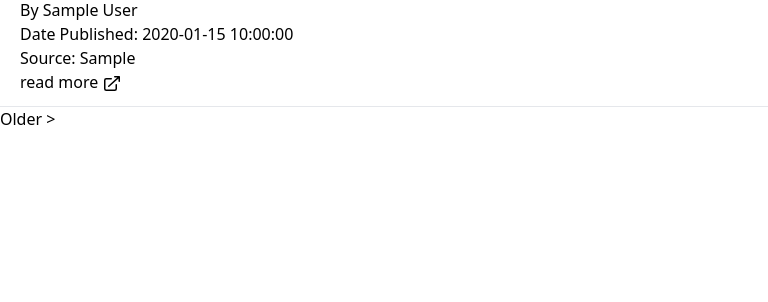
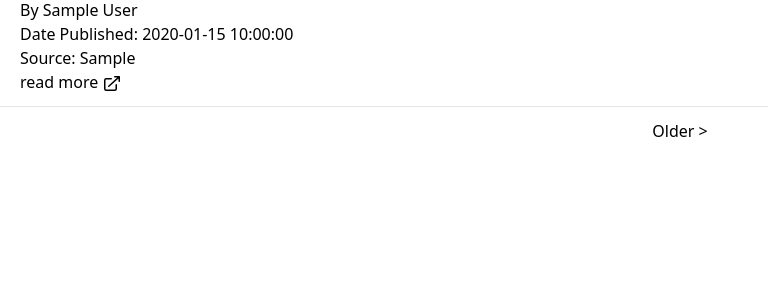
Before and after one commit to rryantran/tritone, a Flask app: template app/templates/news.html in a window 1280 px wide. Shown: the part 123-425 px from the top of the page, without its empty margins (0-768 px from the left). Run offline with Flask 3, Linux system fonts and the light colour scheme; tables that the repository leaves empty hold one stand-in row (values such as "Sample post"); the template is opened without the code that fills it: values that come from a table or form of the project are taken from there, most other values are stand-ins (such as "Sample title", 1, 10 or a date in 2020).

Commit message:
style page navigation

```diff
--- a/app/static/css/output.css
+++ b/app/static/css/output.css
@@ -566,6 +566,14 @@ video {
   min-width: 15rem;
 }
 
+.min-w-\[10rem\] {
+  min-width: 10rem;
+}
+
+.min-w-\[5rem\] {
+  min-width: 5rem;
+}
+
 .max-w-fit {
   max-width: -moz-fit-content;
   max-width: fit-content;
@@ -575,12 +583,25 @@ video {
   align-items: flex-end;
 }
 
+.justify-center {
+  justify-content: center;
+}
+
 .justify-between {
   justify-content: space-between;
 }
 
 .justify-evenly {
   justify-content: space-evenly;
+}
+
+.border {
+  border-width: 1px;
+}
+
+.border-red-500 {
+  --tw-border-opacity: 1;
+  border-color: rgb(239 68 68 / var(--tw-border-opacity));
 }
 
 .p-5 {
@@ -595,6 +616,15 @@ video {
 .py-3 {
   padding-top: 0.75rem;
   padding-bottom: 0.75rem;
+}
+
+.py-5 {
+  padding-top: 1.25rem;
+  padding-bottom: 1.25rem;
+}
+
+.text-center {
+  text-align: center;
 }
 
 .text-4xl {
--- a/app/templates/news.html
+++ b/app/templates/news.html
@@ -34,10 +34,16 @@
 <hr />
 {% endfor %}
 
+<div class="flex justify-center py-3">
+  <div class="text-center min-w-[5rem]">
     {% if prev_url %}
     <a href="{{ prev_url }}">&lt; Newer</a>
     {% endif %}
+  </div>
+  <div class="text-center min-w-[5rem]">
     {% if next_url %}
     <a href="{{ next_url }}">Older &gt;</a>
     {% endif %}
+  </div>
+</div>
 {% endblock %}
--- a/app/templates/reviews.html
+++ b/app/templates/reviews.html
@@ -34,10 +34,16 @@
 <hr />
 {% endfor %}
 
+<div class="flex justify-center py-3">
+  <div class="text-center min-w-[5rem]">
     {% if prev_url %}
     <a href="{{ prev_url }}">&lt; Newer</a>
     {% endif %}
+  </div>
+  <div class="text-center min-w-[5rem]">
     {% if next_url %}
     <a href="{{ next_url }}">Older &gt;</a>
     {% endif %}
+  </div>
+</div>
 {% endblock %}
```
Lines whose indentation alone changed are shown as unchanged.
